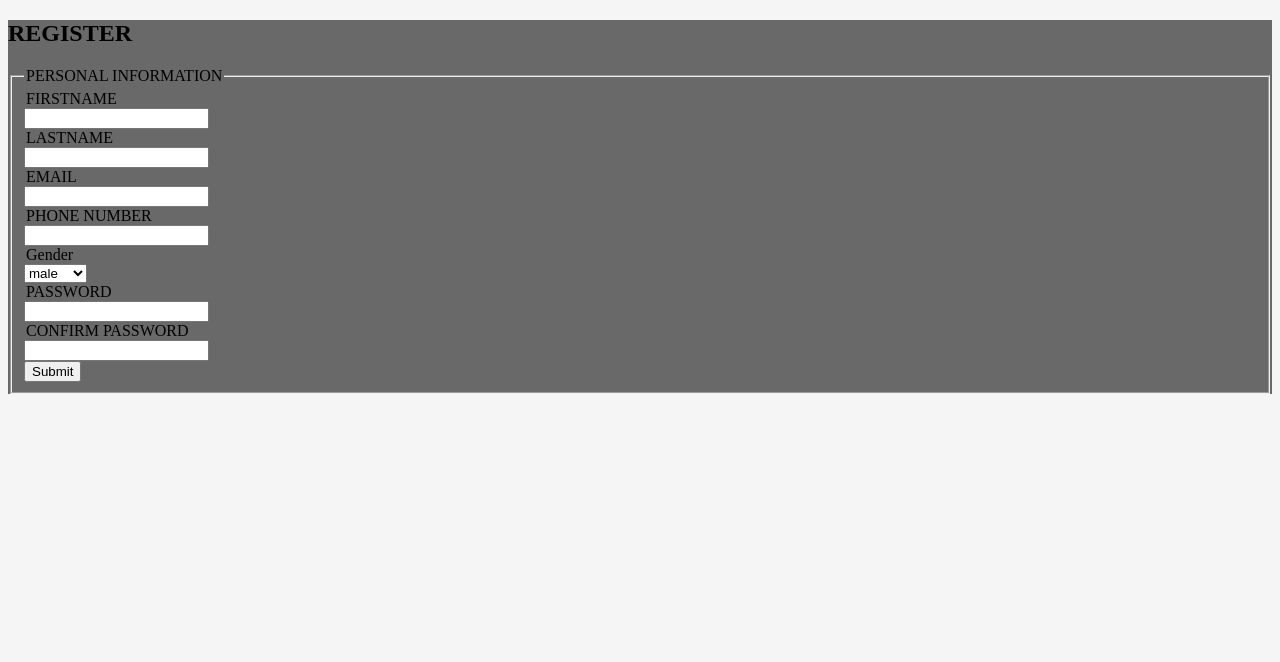
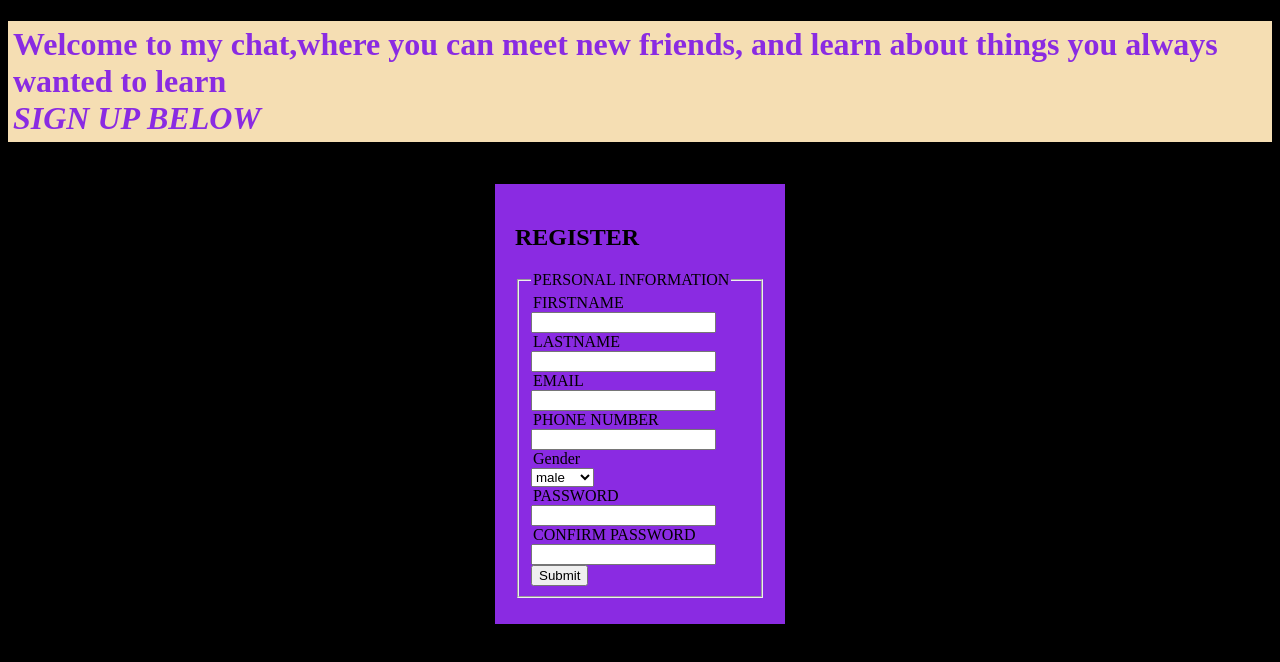
Before and after one commit to efekata/mychat, a plain HTML site: page index.html in a window 1280 px wide. Drawn offline with Linux system fonts and the light colour scheme.

Commit message:
created index html file

```diff
--- a/index.html
+++ b/index.html
@@ -6,8 +6,9 @@
     </head>
     <body>
         <div>
-        <h1></h1>
+        <h1>Welcome to my chat,where you can meet new friends, and learn about things you always wanted to learn <br> <em>SIGN UP BELOW</em></h1>
         </div>
+        <div class="form-center">
         <section>
         <form onsubmit="myfunction()">
             <h2 class="MYCHAT">REGISTER</h2>
@@ -47,5 +48,6 @@
             }
         </script>
     </section>
+        </div>
     </body>
 </html>
--- a/style.css
+++ b/style.css
@@ -3,18 +3,20 @@ h1{
     border-right: 20px;
     color: blueviolet;
     align-content: left;
-    background-color: brown;
-    float: right;
+    background-color:wheat;
+    padding: 5px;
 }
 form{
-    background-color:dimgrey;
-    height: 100%;
+    background-color: blueviolet;
+    height: 400px;
+    width: 250px;
+    margin: 20px;
+    padding: 20px;
 }
-img{
-    height: 300px;
-    float: right;
-
+.form-center{
+    display: flex;
+    justify-content: center;
 }
 body{
-    background-color:whitesmoke;
+    background-color: black;
 }
```
